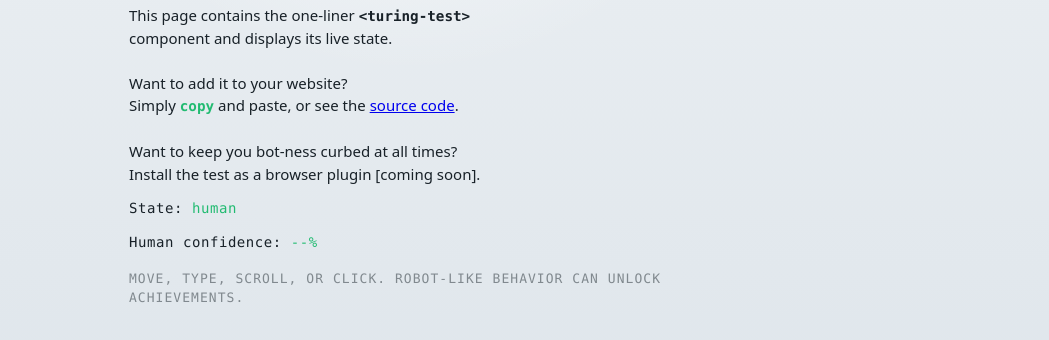
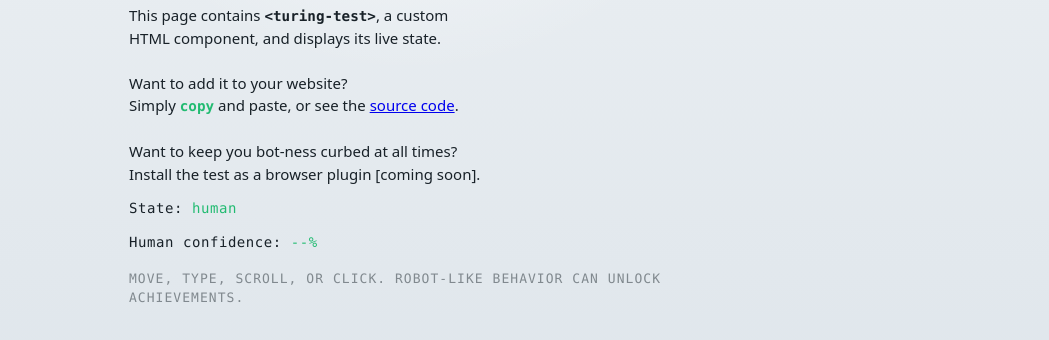
Before and after one commit to yyuyulm/turing-test-near-you, a website: page index.html in a window 1280 px wide. Shown: the part 284-624 px from the top of the page, without its empty margins (231-1280 px from the left). Drawn offline with Linux system fonts and the light colour scheme; files whose address does not match are found by name.

Commit message:
Update index.html

```diff
--- a/index.html
+++ b/index.html
@@ -12,7 +12,7 @@
         <p class="eyebrow">&lt;turing-test&gt; Demo</p>
         <h1>Move, type, scroll, click.</h1>
         <div class="lede">
-          This page contains the one-liner <code>&lt;turing-test&gt;</code> component and displays its live state.<br><br>
+          This page contains <code>&lt;turing-test&gt;</code>, a custom HTML component, and displays its live state.<br><br>
           Want to add it to your website?<br>
           Simply <button id="copySnippet" class="copy-snippet" type="button" aria-label="Copy install snippet">copy</button> and paste, or see the <a href="https://github.com/yyuyulm/turing-test-near-you" target="_blank" rel="noreferrer">source code</a>.<br><br>
           Want to keep you bot-ness curbed at all times?<br>
```
